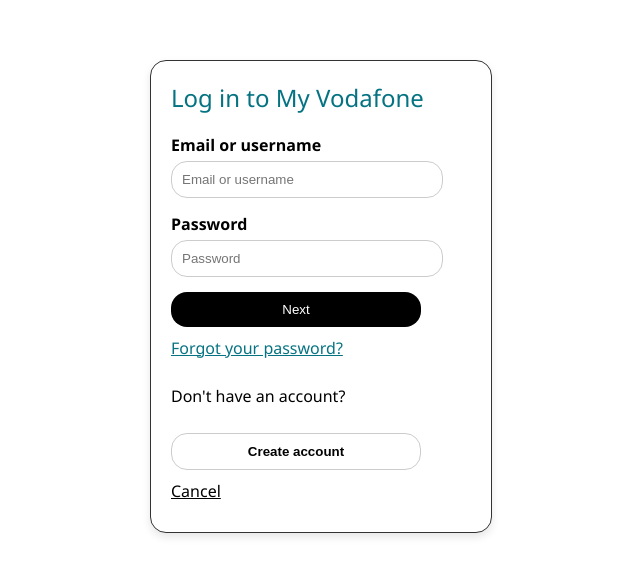
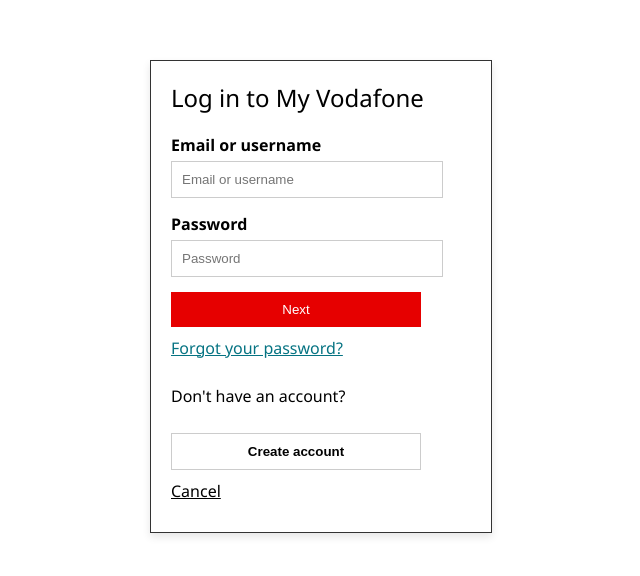
Before and after one commit to evanahmedk/stunning-octo-engine, a website: page index.html in a window 1280 px wide. Shown: the part 104-680 px from the top of the page, without its empty margins (319-959 px from the left). Drawn offline with Linux system fonts and the light colour scheme.

Commit message:
Update index.html

```diff
--- a/index.html
+++ b/index.html
@@ -19,7 +19,6 @@
         .login-container {
             background-color: #fff; /* White background for the container */
             border: 1px solid #333; /* Slightly thinner and lighter border */
-            border-radius: 16px; /* Rounded corners */
             box-shadow: 0 4px 8px rgba(0, 0, 0, 0.1); /* Subtle shadow for depth */
             padding: 20px;
             width: 300px;
@@ -29,7 +28,7 @@
         h1.Headingstyle__Heading-sc-1yyt9pt-0.fCCcZo {
             margin-top: 0;
             margin-bottom: 20px;
-            color: #057382;
+            color: #000; /* Black heading */
             font-size: 24px;
             font-weight: normal; /* Not bold */
         }
@@ -43,31 +42,31 @@
         input[type="text"],
         input[type="password"] {
             width: 100%;
-            max-width: 250px; /* Shorter width for input fields */
+            max-width: 250px;
             padding: 10px;
             margin-bottom: 15px;
             border: 1px solid #ccc;
-            border-radius: 16px; /* Rounded corners */
+            border-radius: 0; /* No rounded corners */
         }
 
         button {
             width: 100%;
-            max-width: 250px; /* Shorter width for buttons */
+            max-width: 250px;
             padding: 10px;
-            background-color: #000;
+            background-color: #E60000; /* Vodafone Red */
             color: #fff;
             border: none;
-            border-radius: 16px; /* Rounded corners */
             cursor: pointer;
             margin-bottom: 10px;
+            border-radius: 0; /* No rounded corners */
         }
 
         button:hover {
-            background-color: #333;
+            background-color: #cc0000; /* Darker red on hover */
         }
 
         a {
-            color: #057382; /* Same color as the logo */
+            color: #057382; /* Same color as original logo */
             text-decoration: underline;
             margin-bottom: 10px;
             display: inline-block;
@@ -77,7 +76,7 @@
             background-color: transparent;
             border: 1px solid #ccc;
             color: #000; /* Black color for "Cancel" */
-            border-radius: 16px; /* Rounded corners */
+            border-radius: 0; /* No rounded corners */
         }
 
         .secondary-button:hover {
```
